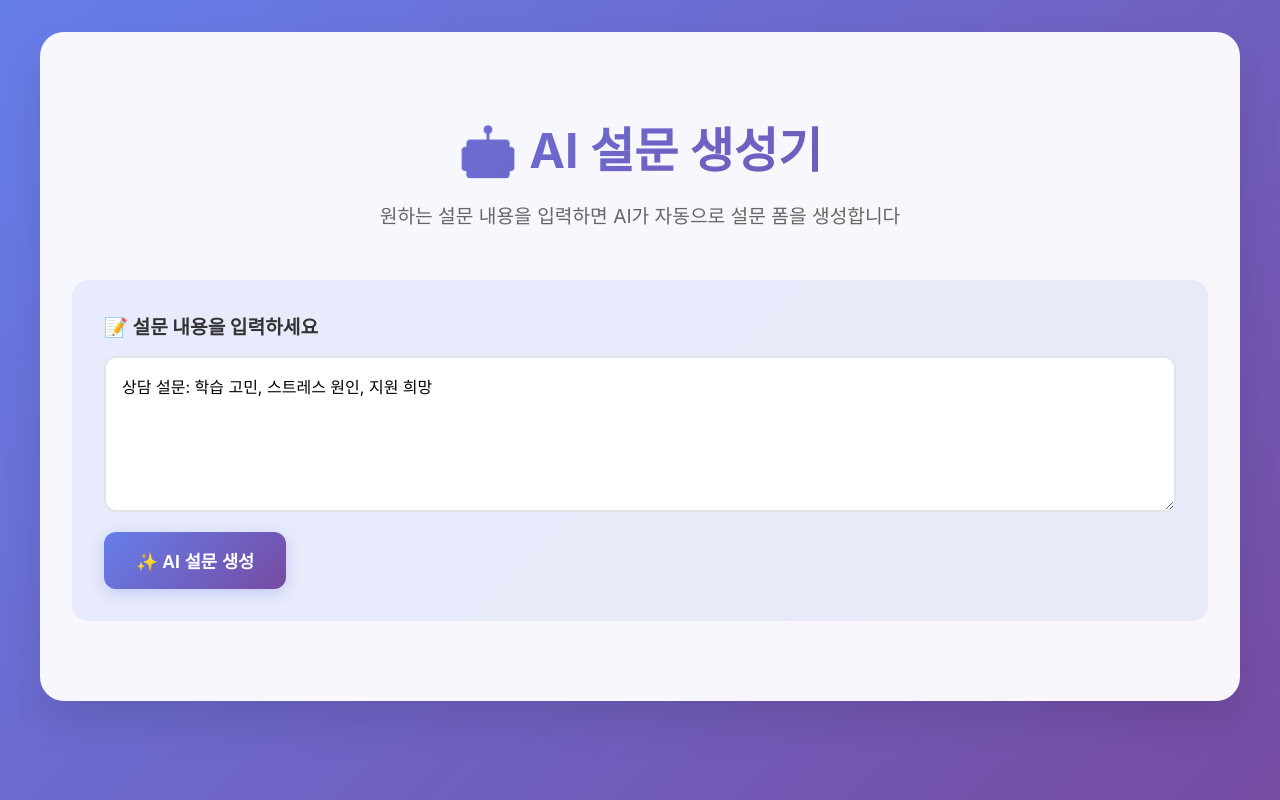
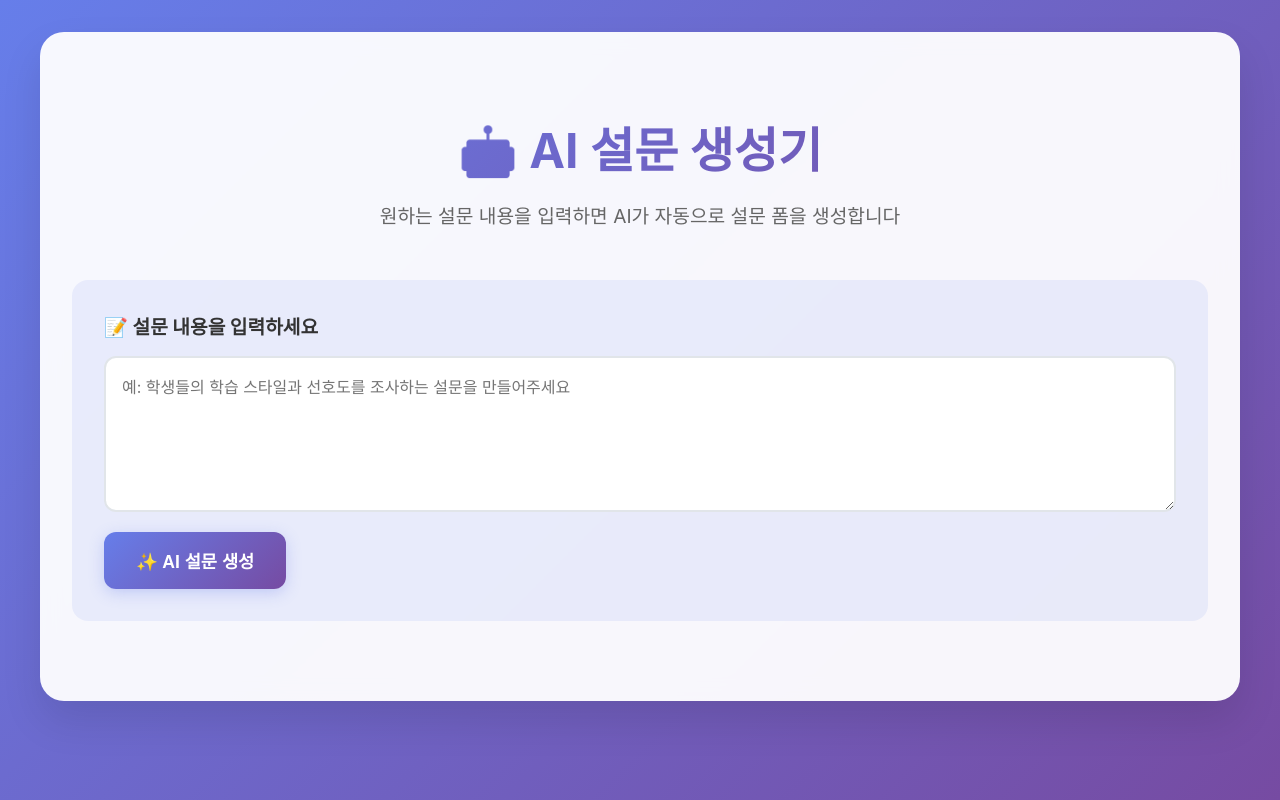
Before and after one commit to hdong80/ai-survey, a Next.js app: page /builder in a window 1280 px wide. Built offline with nearby package versions, Linux system fonts and the light colour scheme.

Commit message:
Set default prompt to empty for clean user input

```diff
--- a/src/app/builder/page.tsx
+++ b/src/app/builder/page.tsx
@@ -3,7 +3,7 @@ import { useState } from 'react';
 import { DynamicForm } from '@/components/DynamicForm';
 
 export default function BuilderPage() {
-  const [prompt, setPrompt] = useState('상담 설문: 학습 고민, 스트레스 원인, 지원 희망');
+  const [prompt, setPrompt] = useState('');
   const [schema, setSchema] = useState<any | null>(null);
   const [password, setPassword] = useState('');
   const [loading, setLoading] = useState(false);
```
